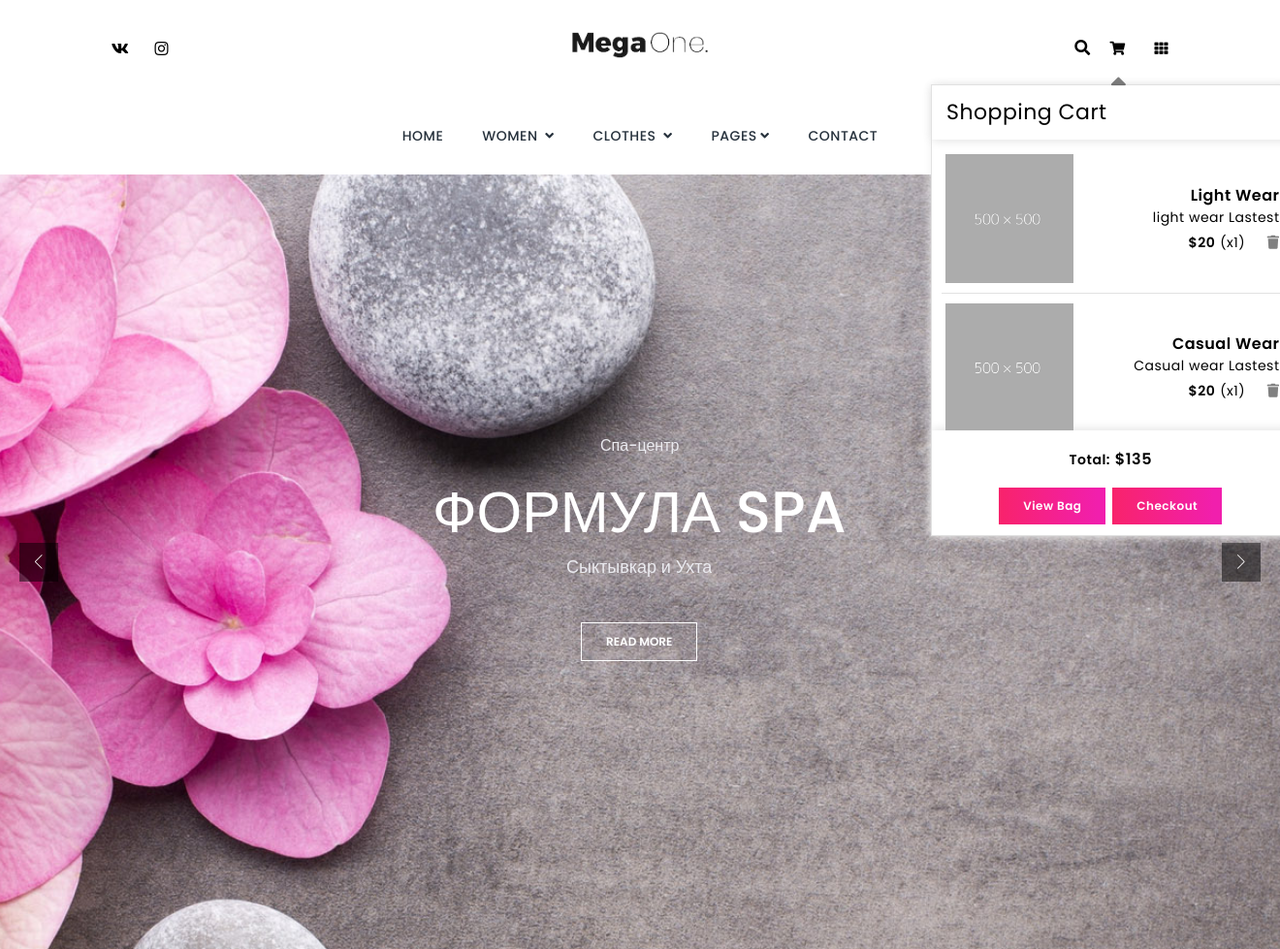
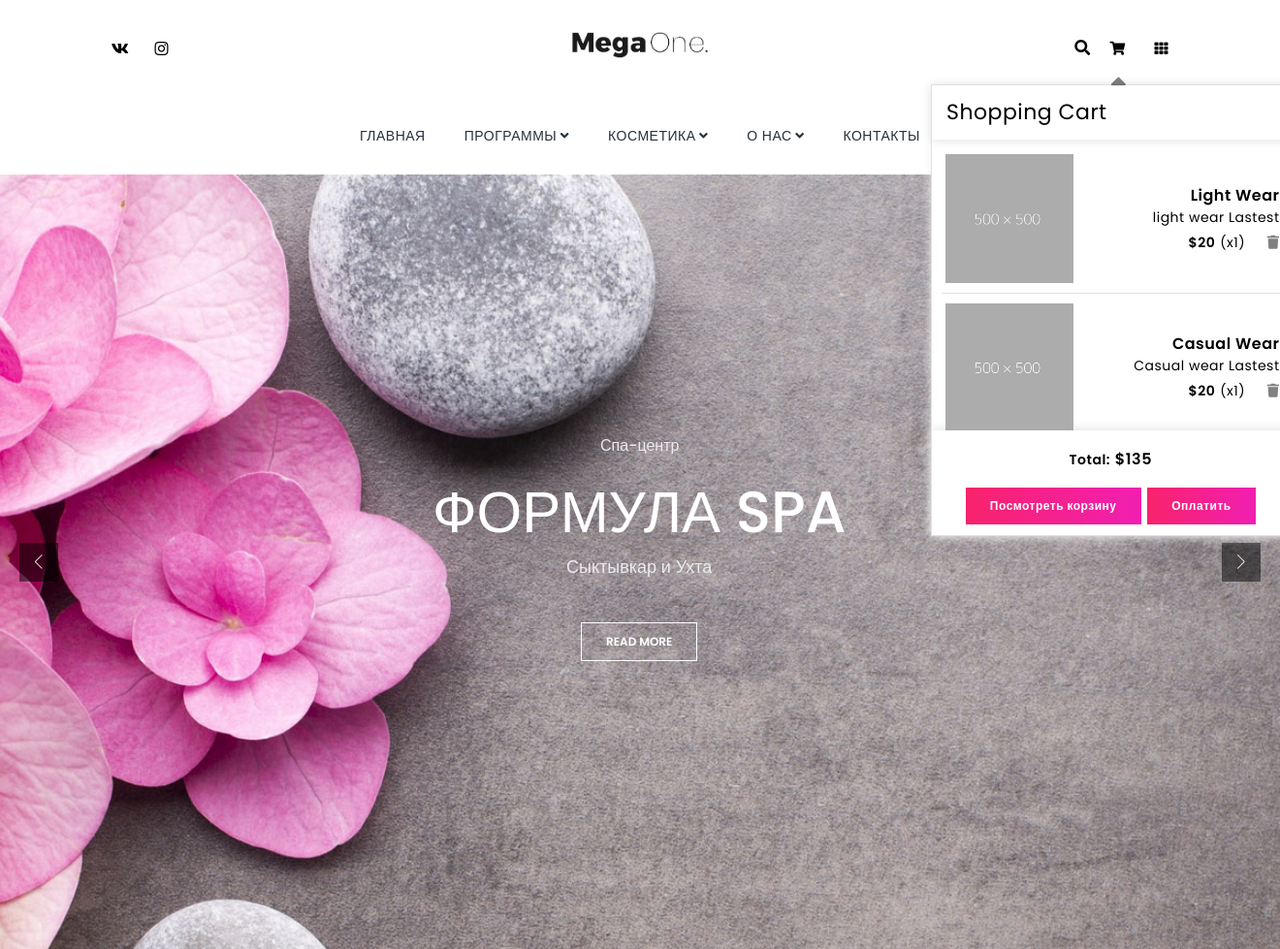
Before and after one commit to MokkoFm/formula-spa-django, a Django app: page / in a window 1320 px wide, after a click that opens the changed part; the page is wider, and only the part inside the window is pictured. Shown: the top 979 px of that part at 97% size. Run offline with Django 3.2, Linux system fonts and the light colour scheme; data that the repository does not hold is empty; parts of the project's set-up code (start-up, migrations or seed data) failed here and were passed over; some libraries are stand-ins or nearby versions; some web fonts are replaced.

Commit message:
add real headers in menu

```diff
--- a/spaweb/templates/base.html
+++ b/spaweb/templates/base.html
@@ -137,8 +137,8 @@
                                           </span>
                                         </div>
                                         <div class="actions text-center">
-                                            <a href="shop-cart.html" class="btn pink-gradient-btn-into-black">View Bag</a>
-                                            <a href="shop-cart.html" class="btn pink-gradient-btn-into-transparent">Checkout</a>
+                                            <a href="shop-cart.html" class="btn pink-gradient-btn-into-black">Посмотреть корзину</a>
+                                            <a href="shop-cart.html" class="btn pink-gradient-btn-into-transparent">Оплатить</a>
                                         </div>
                                     </div>
                                 </div>
@@ -150,14 +150,14 @@
 
                                 <div id="sideNavPages5" class="collapse sideNavPages user-utiliity">
                                     <i class="fas fa-caret-up user-utiliity-caret"></i>
-                                    <h6 class="user-utiliity-title">MY ACCOUNT </h6>
+                                    <h6 class="user-utiliity-title">Мой аккаунт</h6>
                                     <hr>
                                     <ul class="text-left">
                                         <li>
-                                            <a href="register.html">Register</a>
+                                            <a href="register.html">Регистрация</a>
                                         </li>
                                         <li>
-                                            <a href="login.html">Login</a>
+                                            <a href="login.html">Войти</a>
                                         </li>
                                     </ul>
                                 </div>
@@ -177,10 +177,10 @@
                             <div class="collapse navbar-collapse">
                                 <ul class="navbar-nav ml-auto mr-auto">
                                     <li class="nav-item">
-                                        <a class="nav-link" href="index.html">HOME</a>
+                                        <a class="nav-link" href="index.html">ГЛАВНАЯ</a>
                                     </li>
                                     <li class="nav-item dropdown static">
-                                        <a class="nav-link dropdown-toggle active" href="javascript:void(0)" data-toggle="dropdown" aria-haspopup="true" aria-expanded="false"> WOMEN </a>
+                                        <a class="nav-link dropdown-toggle active" href="javascript:void(0)" data-toggle="dropdown" aria-haspopup="true" aria-expanded="false">ПРОГРАММЫ</a>
                                         <ul class="dropdown-menu megamenu flexable-megamenu">
                                             <li>
                                                 <div class="container">
@@ -247,7 +247,7 @@
                                         </ul>
                                     </li>
                                     <li class="nav-item dropdown static">
-                                        <a class="nav-link dropdown-toggle" href="javascript:void(0)" data-toggle="dropdown" aria-haspopup="true" aria-expanded="false"> CLOTHES </a>
+                                        <a class="nav-link dropdown-toggle" href="javascript:void(0)" data-toggle="dropdown" aria-haspopup="true" aria-expanded="false">КОСМЕТИКА</a>
                                         <ul class="dropdown-menu megamenu flexable-megamenu">
                                             <li>
                                                 <div class="container">
@@ -335,17 +335,17 @@
 <!--                                        <a class="nav-link" href="about.html">SHOES</a>-->
 <!--                                    </li>-->
                                     <li class="nav-item dropdown position-relative">
-                                        <a class="nav-link dropdown-toggle" href="javascript:void(0)" data-toggle="dropdown" aria-haspopup="true" aria-expanded="false">PAGES</a>
+                                        <a class="nav-link dropdown-toggle" href="javascript:void(0)" data-toggle="dropdown" aria-haspopup="true" aria-expanded="false">О НАС</a>
                                         <div class="dropdown-menu">
                                             <ul>
-                                                <li><i class="lni-angle-double-right right-arrow"></i><a class="dropdown-item" href="product-listing.html">Listing One</a></li>
-                                                <li><i class="lni-angle-double-right right-arrow"></i><a class="dropdown-item" href="product-detail.html">Detail Page</a></li>
-                                                <li><i class="lni-angle-double-right right-arrow"></i><a class="dropdown-item" href="standalone.html">StandAlone Page</a></li>
+                                                <li><i class="lni-angle-double-right right-arrow"></i><a class="dropdown-item" href="product-listing.html">Акции</a></li>
+                                                <li><i class="lni-angle-double-right right-arrow"></i><a class="dropdown-item" href="product-detail.html">Юридическая информация</a></li>
+                                                <li><i class="lni-angle-double-right right-arrow"></i><a class="dropdown-item" href="standalone.html">FAQ</a></li>
                                             </ul>
                                         </div>
                                     </li>
                                     <li class="nav-item">
-                                        <a class="nav-link" href="contact.html">CONTACT</a>
+                                        <a class="nav-link" href="contact.html">КОНТАКТЫ</a>
                                     </li>
 
                                 </ul>
```
